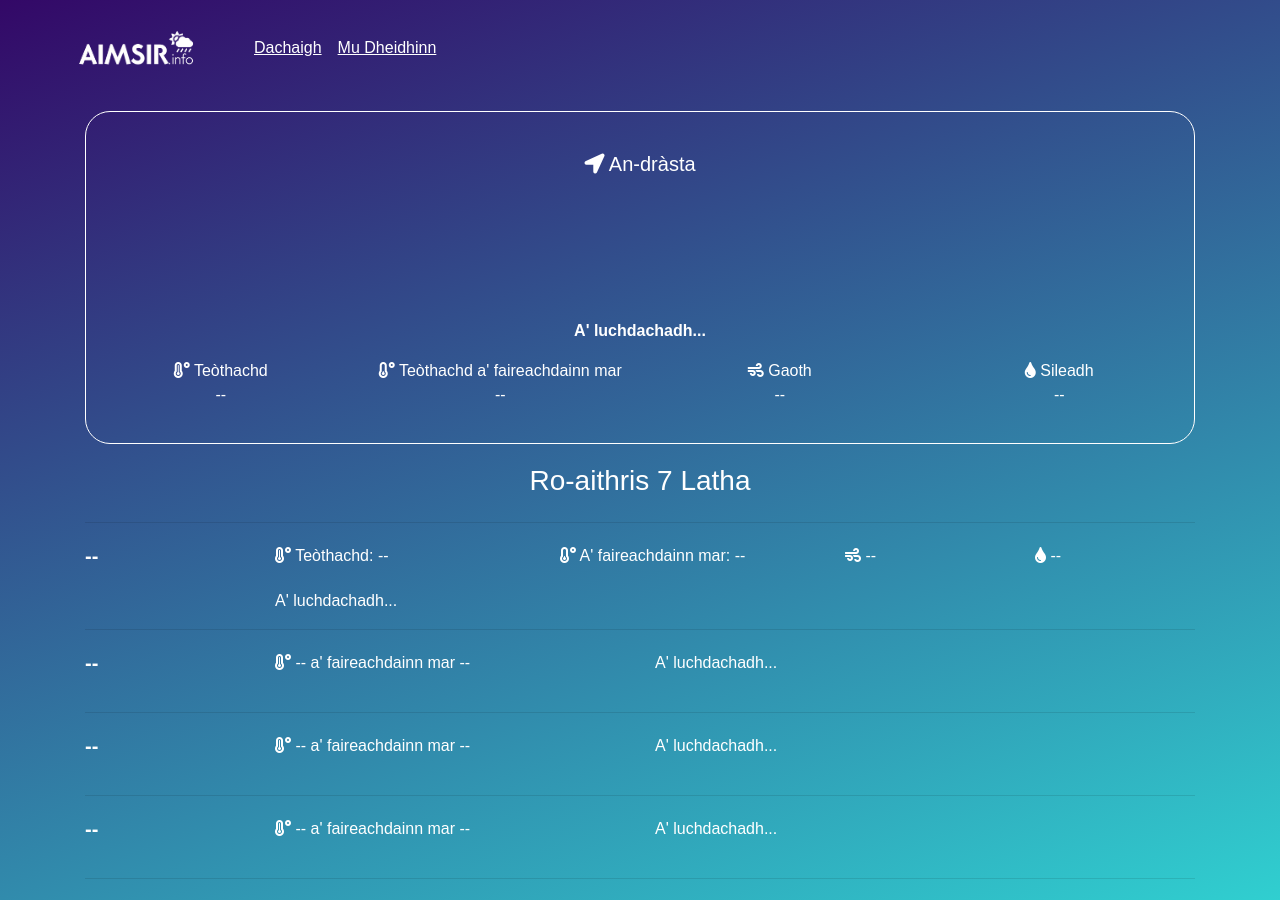
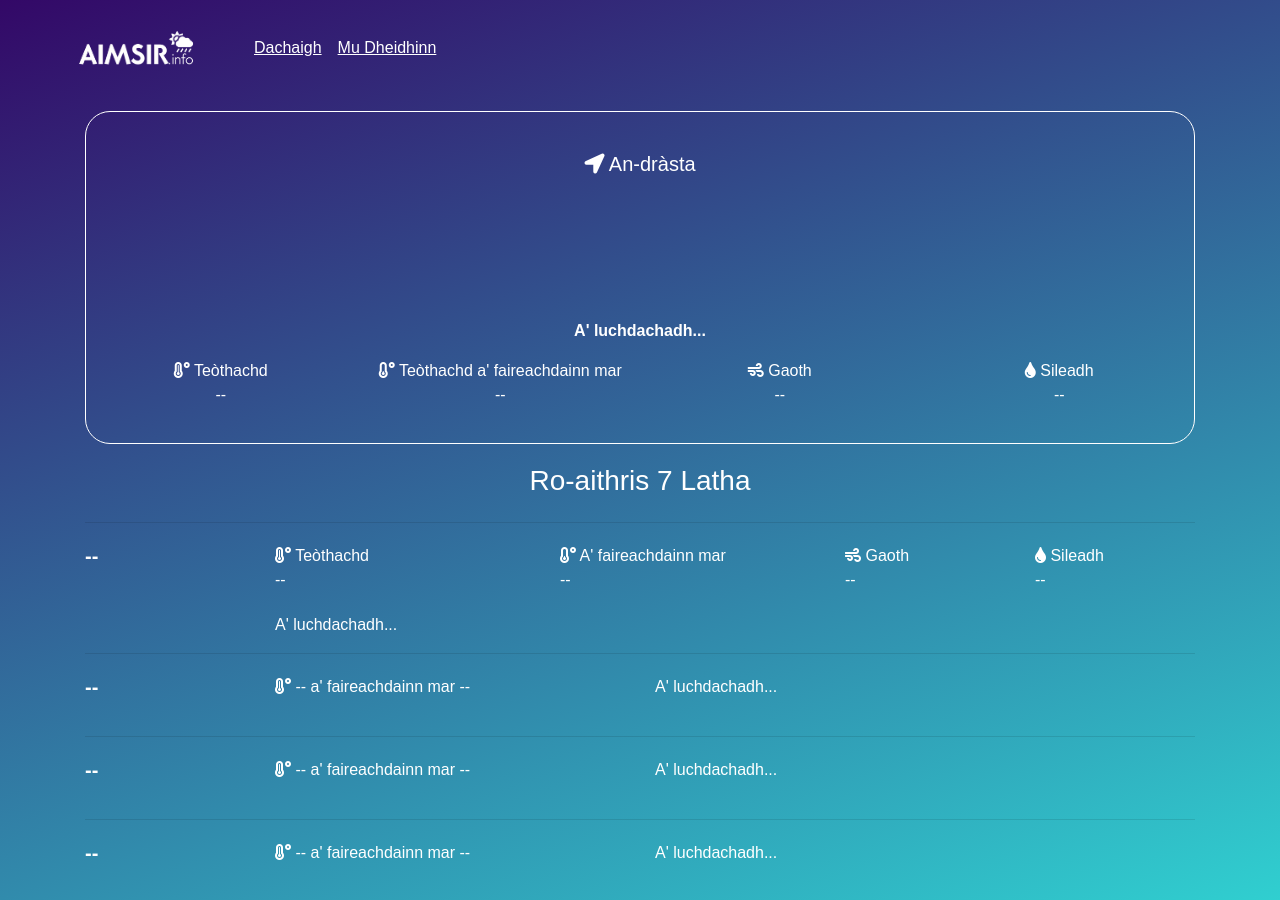
Before and after one commit to angeidheal/aimsir, a Jekyll site: the page built from index.html, in a window 1280 px wide and 900 px high. Built offline with Jekyll 4.4.1, drawn with Linux system fonts in a browser that asks for light colours; nearby versions of some CDN libraries; a script that is not in the unit is left out.

Commit message:
Update index.html

```diff
--- a/index.html
+++ b/index.html
@@ -45,16 +45,16 @@ title: Dachaigh
           <h5><span class="day-1-day">--</span></h5>
         </div>
         <div class="col-md-3">
-          <p><strong><i class="fas fa-temperature-high"></i></strong> Teòthachd: <span class="day-1-temp">--</span>
+          <p><strong><i class="fas fa-temperature-high"></i></strong> Teòthachd<br/><span class="day-1-temp">--</span>
         </div>
         <div class="col-md-3">
-          <p><strong><i class="fas fa-temperature-low"></i></strong> A' faireachdainn mar: <span class="day-1-app-temp">--</span></p>
+          <p><strong><i class="fas fa-temperature-low"></i></strong> A' faireachdainn mar<br/><span class="day-1-app-temp">--</span></p>
         </div>
         <div class="col-md-2">
-          <p><strong><i class="fas fa-wind"></i></strong> <span class="day-1-wind">--</span></p>
+          <p><strong><i class="fas fa-wind"></i></strong> Gaoth<br/><span class="day-1-wind">--</span></p>
         </div>
         <div class="col-md-2">
-          <p><strong><i class="fas fa-tint"></i></strong> <span class="day-1-precip">--</span></p>
+          <p><strong><i class="fas fa-tint"></i></strong> Sileadh<br/><span class="day-1-precip">--</span></p>
         </div>
       </div>
       <div class="row day-1">
```
